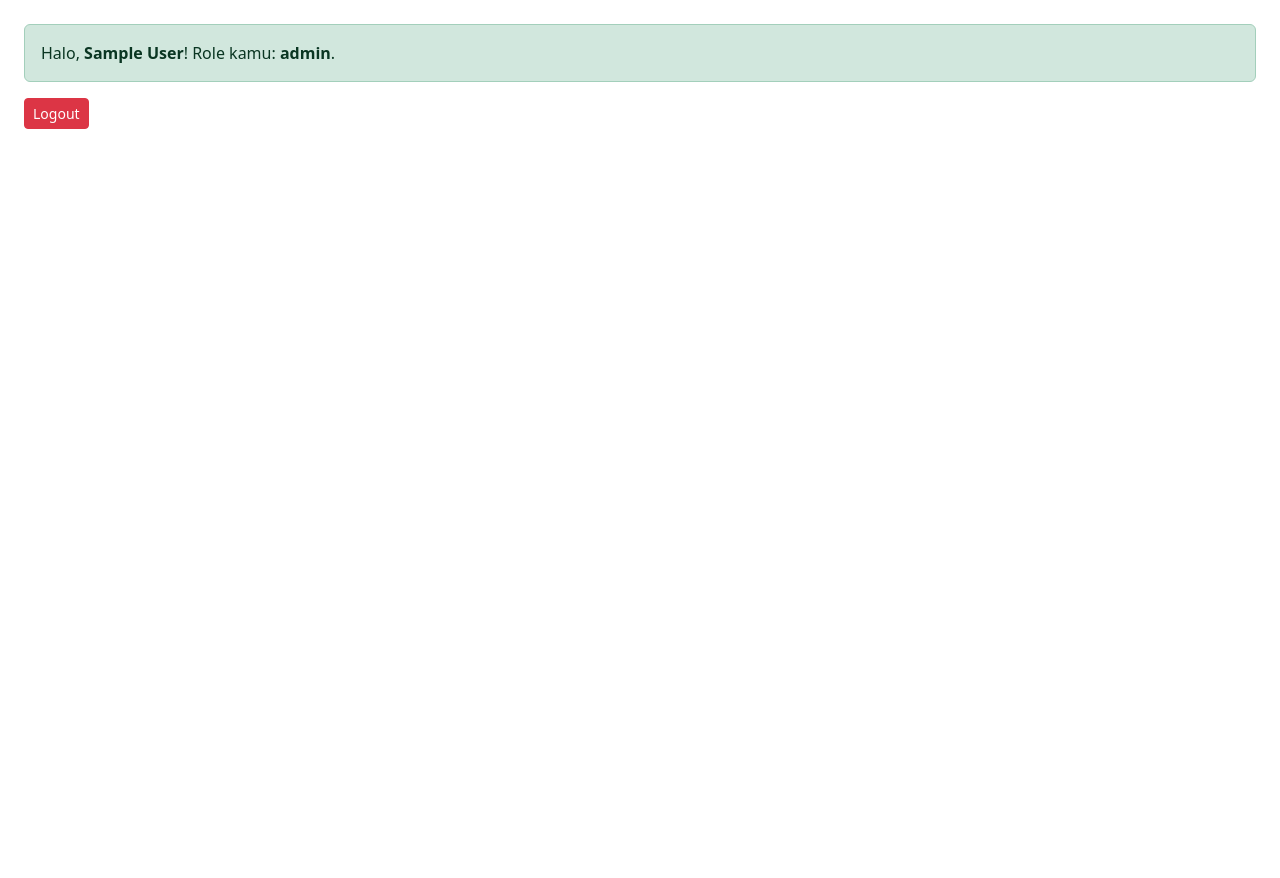
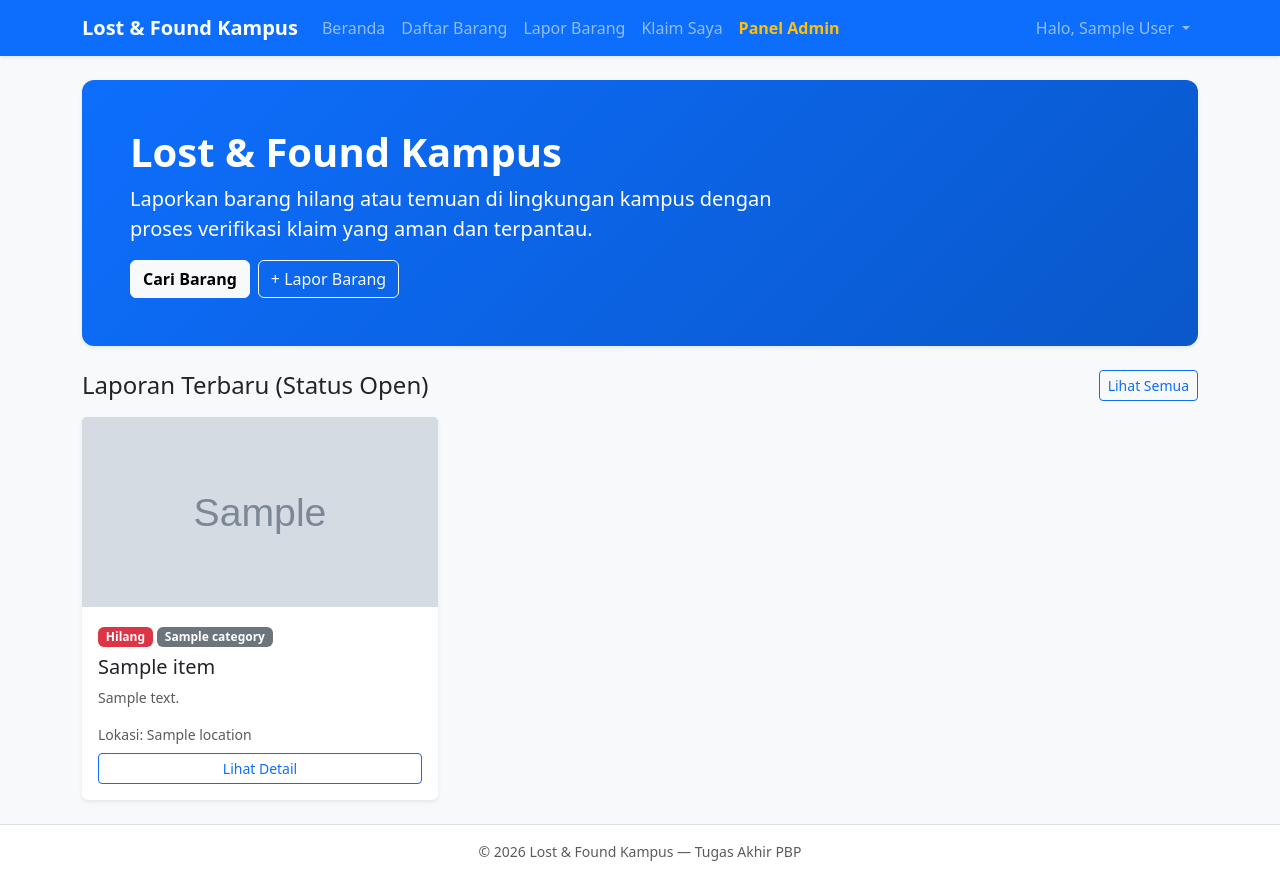
Before and after one commit to OwJannn/Projek-UAS-PBP, a PHP site: page / in a window 1280 px wide. Before the commit the page ends 129 px from the top, so only its background shows below. Run offline with PHP 8.4, Linux system fonts and the light colour scheme; the visitor is signed in with stand-in values (Sample User, id 1); tables that the repository leaves empty hold one stand-in row (values such as "Sample post"); grey boxes marked "Sample" are stand-in pictures.

Commit message:
pondasi layout, config, dan database awal

```diff
--- /dev/null
+++ b/assets/css/style.css
@@ -0,0 +1,20 @@
+.hero-banner {
+    background: linear-gradient(135deg, #0d6efd 0%, #0a58ca 100%);
+    color: #fff;
+    border-radius: 0.75rem;
+}
+
+.item-card-img {
+    height: 190px;
+    object-fit: cover;
+    background-color: #e9ecef;
+}
+
+.card-hover {
+    transition: transform 0.15s ease-in-out, box-shadow 0.15s ease-in-out;
+}
+
+.card-hover:hover {
+    transform: translateY(-2px);
+    box-shadow: 0 0.5rem 1rem rgba(0, 0, 0, 0.08);
+}
--- /dev/null
+++ b/includes/components/alert.php
@@ -0,0 +1,11 @@
+<?php
+$flash = get_flash();
+if ($flash):
+    $allowedTypes = ['primary', 'secondary', 'success', 'danger', 'warning', 'info'];
+    $type = in_array($flash['type'] ?? '', $allowedTypes, true) ? $flash['type'] : 'info';
+?>
+<div class="alert alert-<?= e($type) ?> alert-dismissible fade show" role="alert">
+    <?= e($flash['message'] ?? '') ?>
+    <button type="button" class="btn-close" data-bs-dismiss="alert" aria-label="Close"></button>
+</div>
+<?php endif; ?>
--- /dev/null
+++ b/includes/footer.php
@@ -0,0 +1,9 @@
+    </main>
+    <footer class="bg-white border-top py-3 mt-auto">
+        <div class="container text-center text-muted small">
+            &copy; <?= date('Y') ?> Lost &amp; Found Kampus &mdash; Tugas Akhir PBP
+        </div>
+    </footer>
+    <script src="https://cdn.jsdelivr.net/npm/bootstrap@5.3.3/dist/js/bootstrap.bundle.min.js"></script>
+</body>
+</html>
--- /dev/null
+++ b/includes/header.php
@@ -0,0 +1,16 @@
+<?php
+$pageTitle = $pageTitle ?? 'Lost & Found Kampus';
+?>
+<!DOCTYPE html>
+<html lang="id">
+<head>
+    <meta charset="UTF-8">
+    <meta name="viewport" content="width=device-width, initial-scale=1">
+    <title><?= e($pageTitle) ?> - Lost &amp; Found Kampus</title>
+    <link href="https://cdn.jsdelivr.net/npm/bootstrap@5.3.3/dist/css/bootstrap.min.css" rel="stylesheet">
+    <link rel="stylesheet" href="<?= e(base_url('assets/css/style.css')) ?>">
+</head>
+<body class="d-flex flex-column min-vh-100 bg-light">
+    <?php include __DIR__ . '/navbar.php'; ?>
+    <main class="container py-4 flex-grow-1">
+        <?php include __DIR__ . '/components/alert.php'; ?>
--- /dev/null
+++ b/includes/init.php
@@ -0,0 +1,9 @@
+<?php
+if (session_status() === PHP_SESSION_NONE) {
+    session_start();
+}
+
+require_once __DIR__ . '/../config/db.php';      // menyediakan $pdo (skema Ojan)
+require_once __DIR__ . '/auth_check.php';       // wajibLogin(), wajibAdmin(), e()
+require_once __DIR__ . '/csrf.php';             // generateCsrfToken(), csrfInput(), verifyCsrfToken()
+require_once __DIR__ . '/functions.php';        // base_url(), set_flash(), get_flash()
--- /dev/null
+++ b/includes/navbar.php
@@ -0,0 +1,61 @@
+<?php
+$isLoggedIn = !empty($_SESSION['user_id']);
+$isAdmin    = ($isLoggedIn && ($_SESSION['role'] ?? '') === 'admin');
+$userName   = $_SESSION['nama'] ?? $_SESSION['user_name'] ?? 'Pengguna';
+?>
+<nav class="navbar navbar-expand-lg navbar-dark bg-primary shadow-sm">
+    <div class="container">
+        <a class="navbar-brand fw-bold" href="<?= e(base_url('index.php')) ?>">
+            Lost &amp; Found Kampus
+        </a>
+        <button class="navbar-toggler" type="button" data-bs-toggle="collapse" data-bs-target="#mainNavbar" aria-controls="mainNavbar" aria-expanded="false" aria-label="Toggle navigation">
+            <span class="navbar-toggler-icon"></span>
+        </button>
+
+        <div class="collapse navbar-collapse" id="mainNavbar">
+            <ul class="navbar-nav me-auto mb-2 mb-lg-0">
+                <li class="nav-item">
+                    <a class="nav-link" href="<?= e(base_url('index.php')) ?>">Beranda</a>
+                </li>
+                <li class="nav-item">
+                    <a class="nav-link" href="<?= e(base_url('items/index.php')) ?>">Daftar Barang</a>
+                </li>
+                <?php if ($isLoggedIn): ?>
+                    <li class="nav-item">
+                        <a class="nav-link" href="<?= e(base_url('items/create.php')) ?>">Lapor Barang</a>
+                    </li>
+                    <li class="nav-item">
+                        <a class="nav-link" href="<?= e(base_url('claims/my_claims.php')) ?>">Klaim Saya</a>
+                    </li>
+                <?php endif; ?>
+                <?php if ($isAdmin): ?>
+                    <li class="nav-item">
+                        <a class="nav-link fw-semibold text-warning" href="<?= e(base_url('admin/index.php')) ?>">Panel Admin</a>
+                    </li>
+                <?php endif; ?>
+            </ul>
+
+            <ul class="navbar-nav ms-auto">
+                <?php if ($isLoggedIn): ?>
+                    <li class="nav-item dropdown">
+                        <a class="nav-link dropdown-toggle" href="#" role="button" data-bs-toggle="dropdown" aria-expanded="false">
+                            Halo, <?= e($userName) ?>
+                        </a>
+                        <ul class="dropdown-menu dropdown-menu-end">
+                            <li><a class="dropdown-item" href="<?= e(base_url('auth/profile.php')) ?>">Profil</a></li>
+                            <li><hr class="dropdown-divider"></li>
+                            <li><a class="dropdown-item text-danger" href="<?= e(base_url('auth/logout.php')) ?>">Logout</a></li>
+                        </ul>
+                    </li>
+                <?php else: ?>
+                    <li class="nav-item">
+                        <a class="nav-link" href="<?= e(base_url('auth/login.php')) ?>">Login</a>
+                    </li>
+                    <li class="nav-item">
+                        <a class="btn btn-light btn-sm ms-lg-2 mt-2 mt-lg-0" href="<?= e(base_url('auth/register.php')) ?>">Daftar</a>
+                    </li>
+                <?php endif; ?>
+            </ul>
+        </div>
+    </div>
+</nav>
--- a/index.php
+++ b/index.php
@@ -1,18 +1,109 @@
 <?php
-require_once 'includes/auth_check.php';
-wajibLogin();
+require_once __DIR__ . '/includes/init.php';
+
+$pageTitle = 'Beranda';
+$items = [];
+$dbReady = true;
+
+try {
+    $stmt = $pdo->prepare(
+        "SELECT i.id, i.type, i.title, i.description, i.photo, i.status, i.created_at,
+                c.name AS category_name, l.name AS location_name
+         FROM items i
+         LEFT JOIN categories c ON i.category_id = c.id
+         LEFT JOIN locations l ON i.location_id = l.id
+         WHERE i.status = ?
+         ORDER BY i.created_at DESC
+         LIMIT 6"
+    );
+    $stmt->execute(['open']);
+    $items = $stmt->fetchAll();
+} catch (PDOException $e) {
+    // Tabel items belum dibuat oleh Anggota B / SQL belum di-import.
+    $dbReady = false;
+}
+
+include __DIR__ . '/includes/header.php';
 ?>
-<!DOCTYPE html>
-<html lang="id">
-<head>
-    <meta charset="UTF-8">
-    <title>Beranda - Lost & Found</title>
-    <link href="https://cdn.jsdelivr.net/npm/bootstrap@5.3.3/dist/css/bootstrap.min.css" rel="stylesheet">
-</head>
-<body class="p-4">
-    <div class="alert alert-success">
-        Halo, <strong><?= e($_SESSION['nama']) ?></strong>! Role kamu: <strong><?= e($_SESSION['role']) ?></strong>.
+
+<section class="hero-banner p-4 p-md-5 mb-4 shadow-sm">
+    <div class="row align-items-center">
+        <div class="col-lg-8">
+            <h1 class="display-6 fw-bold mb-2">Lost &amp; Found Kampus</h1>
+            <p class="lead mb-3">
+                Laporkan barang hilang atau temuan di lingkungan kampus dengan proses verifikasi klaim yang aman dan terpantau.
+            </p>
+            <div class="d-flex flex-wrap gap-2">
+                <a href="<?= e(base_url('items/index.php')) ?>" class="btn btn-light fw-semibold">
+                    Cari Barang
+                </a>
+                <?php if (!empty($_SESSION['user_id'])): ?>
+                    <a href="<?= e(base_url('items/create.php')) ?>" class="btn btn-outline-light">
+                        + Lapor Barang
+                    </a>
+                <?php else: ?>
+                    <a href="<?= e(base_url('auth/register.php')) ?>" class="btn btn-outline-light">
+                        Daftar Akun
+                    </a>
+                <?php endif; ?>
+            </div>
+        </div>
     </div>
-    <a href="auth/logout.php" class="btn btn-danger btn-sm">Logout</a>
-</body>
-</html>
+</section>
+
+<div class="d-flex justify-content-between align-items-center mb-3">
+    <h2 class="h4 mb-0">Laporan Terbaru (Status Open)</h2>
+    <a href="<?= e(base_url('items/index.php')) ?>" class="btn btn-sm btn-outline-primary">Lihat Semua</a>
+</div>
+
+<?php if (!$dbReady): ?>
+    <div class="alert alert-info">
+        Database belum berisi tabel <code>items</code>. Silakan import file SQL di folder <code>database/</code> terlebih dahulu.
+    </div>
+<?php elseif (empty($items)): ?>
+    <div class="alert alert-secondary">
+        Belum ada laporan barang berstatus <strong>open</strong> saat ini.
+    </div>
+<?php else: ?>
+    <div class="row row-cols-1 row-cols-md-2 row-cols-lg-3 g-4">
+        <?php foreach ($items as $item): ?>
+            <div class="col">
+                <div class="card h-100 card-hover border-0 shadow-sm">
+                    <?php if (!empty($item['photo'])): ?>
+                        <img src="<?= e(base_url('uploads/' . $item['photo'])) ?>"
+                             class="card-img-top item-card-img img-fluid"
+                             alt="<?= e($item['title']) ?>">
+                    <?php else: ?>
+                        <div class="item-card-img d-flex align-items-center justify-content-center text-muted">
+                            Tidak ada foto
+                        </div>
+                    <?php endif; ?>
+                    <div class="card-body d-flex flex-column">
+                        <div class="mb-2">
+                            <?php if ($item['type'] === 'lost'): ?>
+                                <span class="badge bg-danger">Hilang</span>
+                            <?php else: ?>
+                                <span class="badge bg-success">Ditemukan</span>
+                            <?php endif; ?>
+                            <?php if (!empty($item['category_name'])): ?>
+                                <span class="badge bg-secondary"><?= e($item['category_name']) ?></span>
+                            <?php endif; ?>
+                        </div>
+                        <h3 class="h5 card-title"><?= e($item['title']) ?></h3>
+                        <p class="card-text text-muted small flex-grow-1">
+                            <?= e(mb_strimwidth($item['description'] ?? '', 0, 100, '...')) ?>
+                        </p>
+                        <div class="small text-muted mb-2">
+                            Lokasi: <?= e($item['location_name'] ?? '-') ?>
+                        </div>
+                        <a href="<?= e(base_url('items/detail.php?id=' . (int)$item['id'])) ?>" class="btn btn-outline-primary btn-sm mt-auto">
+                            Lihat Detail
+                        </a>
+                    </div>
+                </div>
+            </div>
+        <?php endforeach; ?>
+    </div>
+<?php endif; ?>
+
+<?php include __DIR__ . '/includes/footer.php'; ?>
```
Also changed, not shown: database/002_items.sql (added, +29 -0 lines), database/003_claims.sql (added, +32 -0 lines), database/seed.sql (added, +32 -0 lines), includes/functions.php (added, +40 -0 lines), 3 other files.
